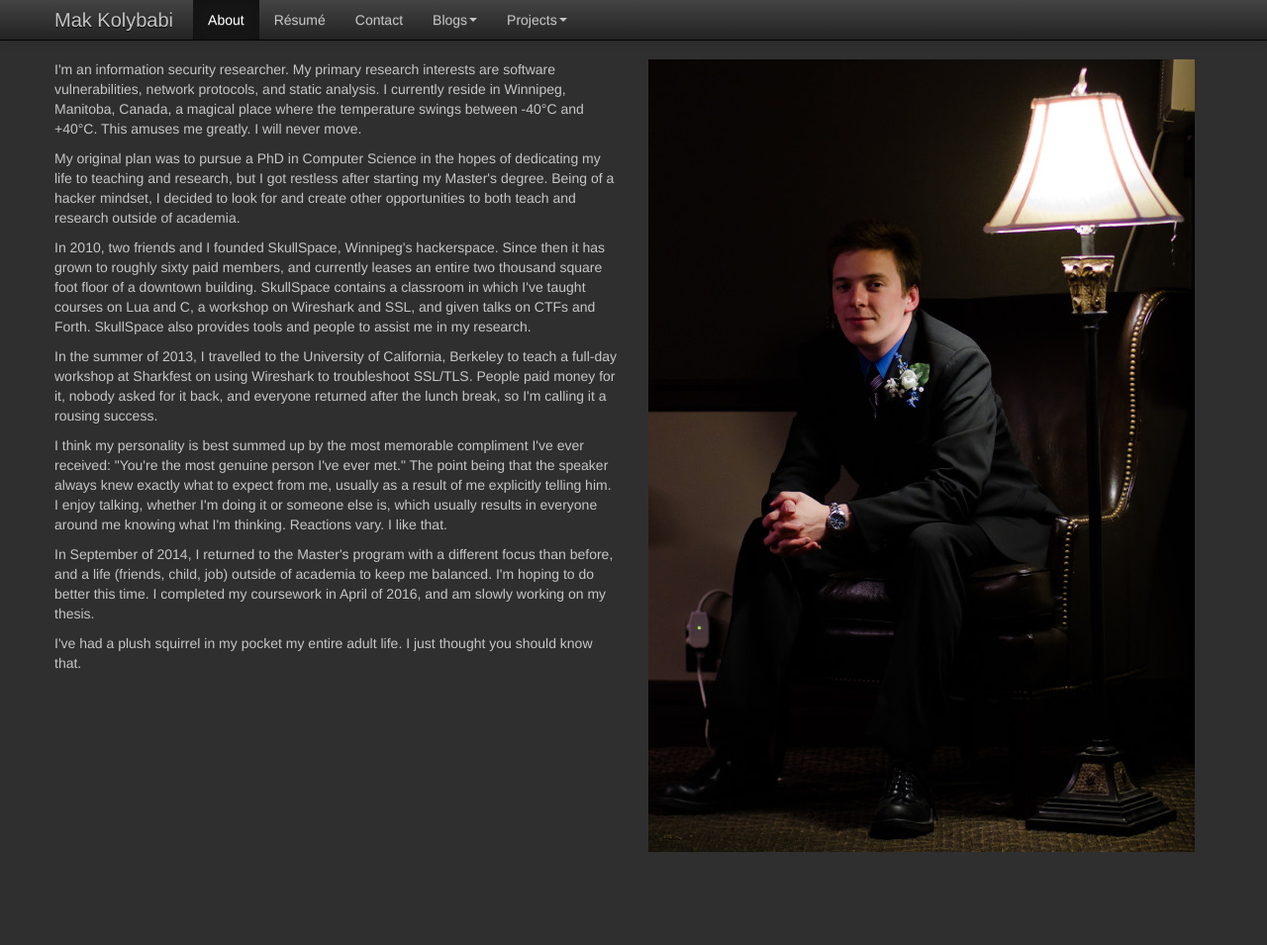
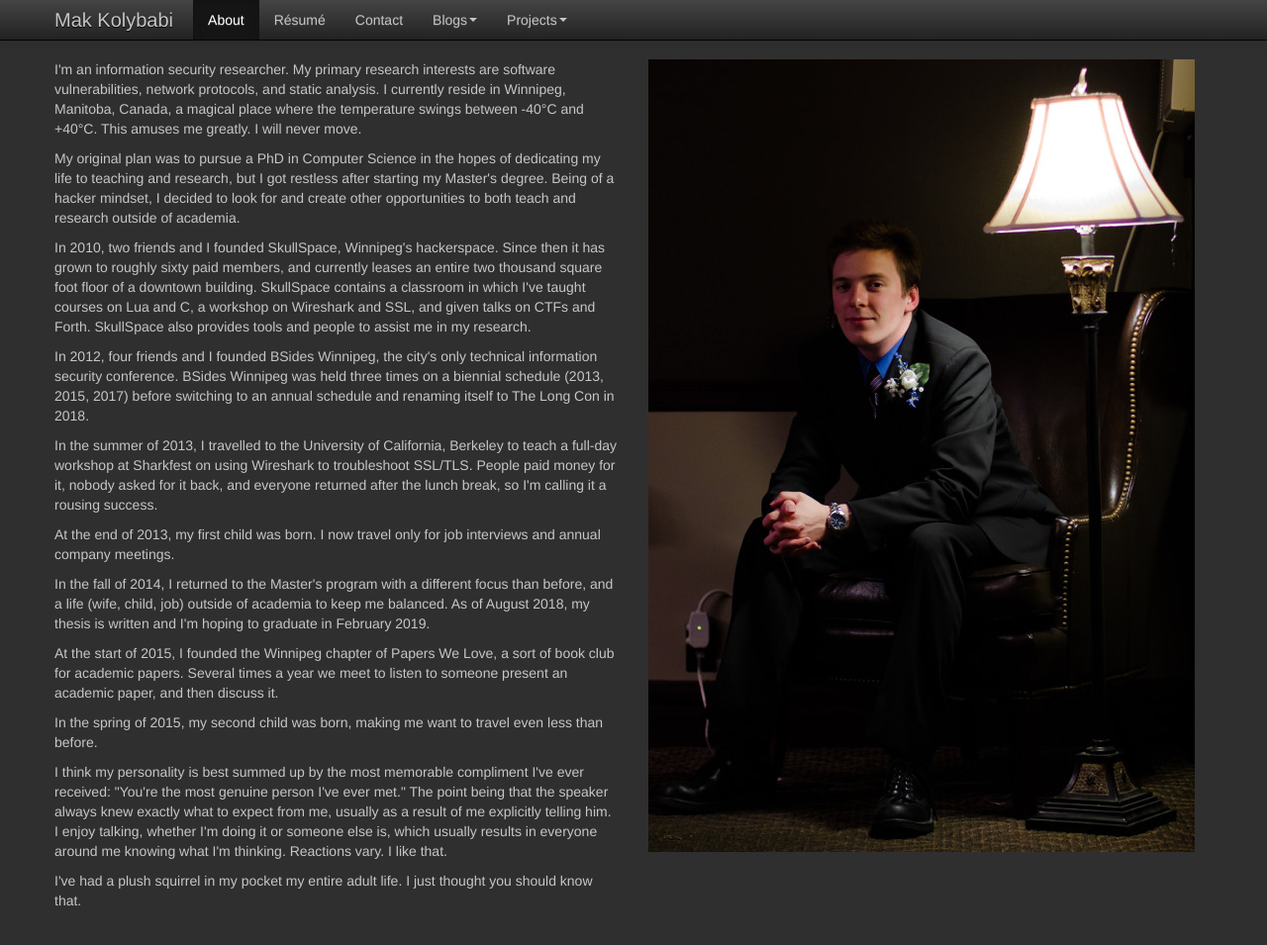
Before and after one commit to mogigoma/mogigoma.com, a Jekyll site: the page built from about.html, in a window 1280 px wide and 970 px high. Shown: the top 955 px of the window at 99% size. Built offline with Jekyll 4.4.1, drawn with Linux system fonts in a browser that asks for light colours.

Commit message:
Update about.

```diff
--- a/about.html
+++ b/about.html
@@ -13,11 +13,19 @@ title: About Mak Kolybabi
 
       <p>In 2010, two friends and I founded SkullSpace, Winnipeg's hackerspace. Since then it has grown to roughly sixty paid members, and currently leases an entire two thousand square foot floor of a downtown building. SkullSpace contains a classroom in which I've taught courses on Lua and C, a workshop on Wireshark and SSL, and given talks on CTFs and Forth. SkullSpace also provides tools and people to assist me in my research.</p>
 
+      <p>In 2012, four friends and I founded BSides Winnipeg, the city's only technical information security conference. BSides Winnipeg was held three times on a biennial schedule (2013, 2015, 2017) before switching to an annual schedule and renaming itself to The Long Con in 2018.</p>
+
       <p>In the summer of 2013, I travelled to the University of California, Berkeley to teach a full-day workshop at Sharkfest on using Wireshark to troubleshoot SSL/TLS. People paid money for it, nobody asked for it back, and everyone returned after the lunch break, so I'm calling it a rousing success.</p>
 
+      <p>At the end of 2013, my first child was born. I now travel only for job interviews and annual company meetings.</p>
+
+      <p>In the fall of 2014, I returned to the Master's program with a different focus than before, and a life (wife, child, job) outside of academia to keep me balanced. As of August 2018, my thesis is written and I'm hoping to graduate in February 2019.</p>
+
+      <p>At the start of 2015, I founded the Winnipeg chapter of Papers We Love, a sort of book club for academic papers. Several times a year we meet to listen to someone present an academic paper, and then discuss it.</p>
+
+      <p>In the spring of 2015, my second child was born, making me want to travel even less than before.</p>
+
       <p>I think my personality is best summed up by the most memorable compliment I've ever received: "You're the most genuine person I've ever met." The point being that the speaker always knew exactly what to expect from me, usually as a result of me explicitly telling him. I enjoy talking, whether I'm doing it or someone else is, which usually results in everyone around me knowing what I'm thinking. Reactions vary. I like that.</p>
-
-      <p>In September of 2014, I returned to the Master's program with a different focus than before, and a life (friends, child, job) outside of academia to keep me balanced. I'm hoping to do better this time. I completed my coursework in April of 2016, and am slowly working on my thesis.</p>
 
       <p>I've had a plush squirrel in my pocket my entire adult life. I just thought you should know that.</p>
     </div>
```
